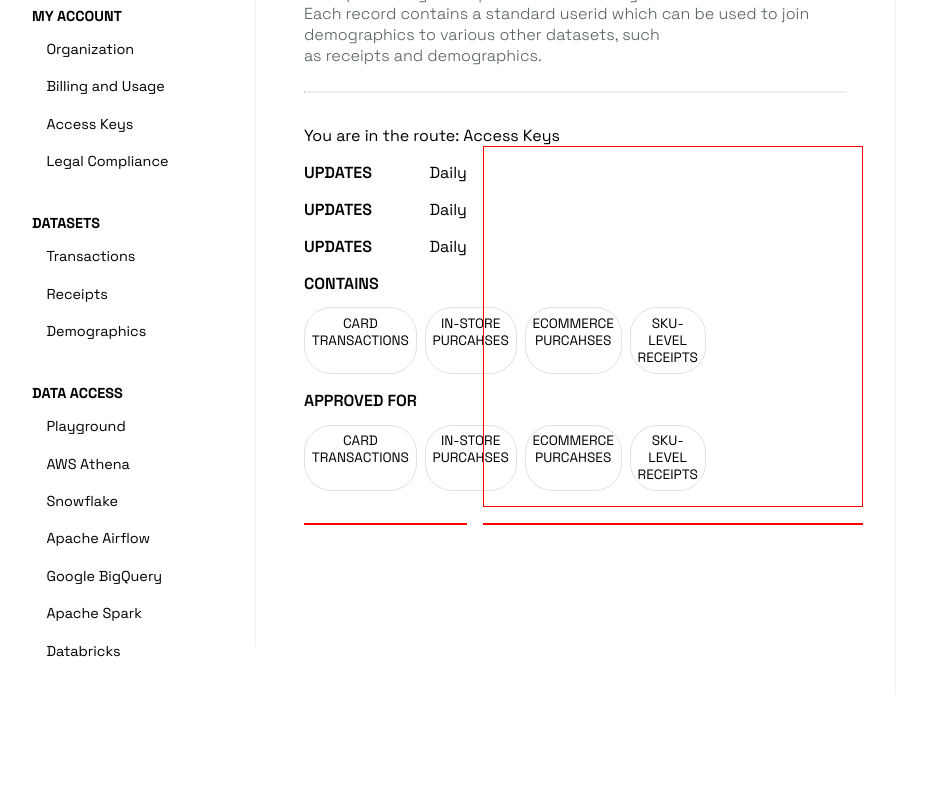
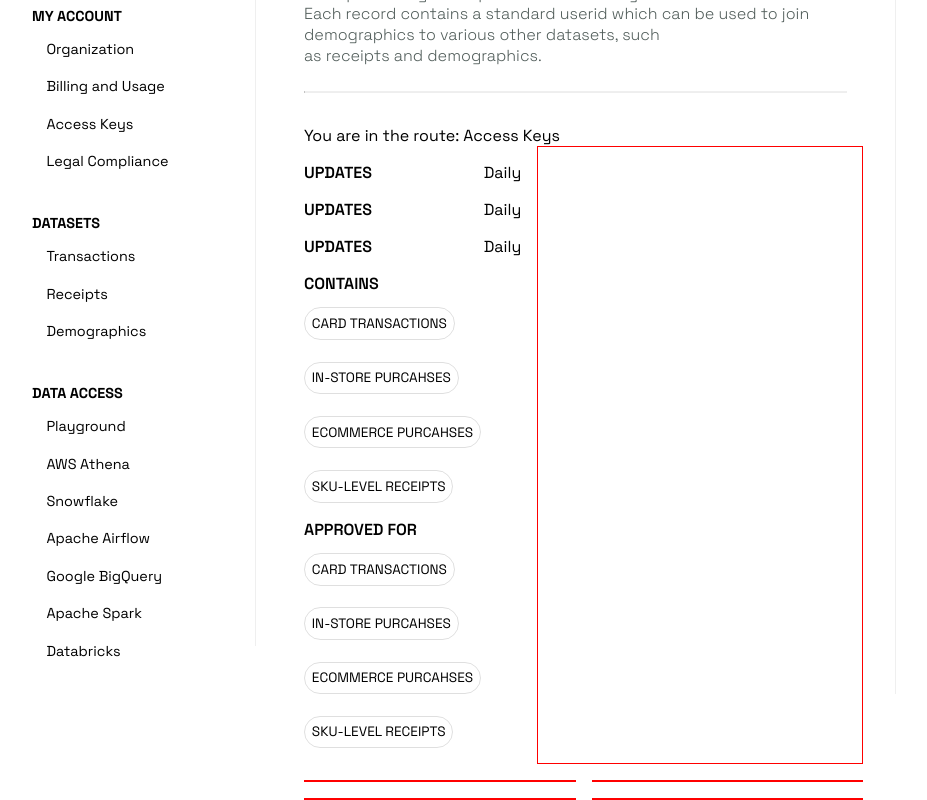
Before and after one commit to tiki/website-client-shop, a Vue app: page / in a window 1280 px wide. Shown: the part 186-986 px from the top of the page, without its empty margins (0-927 px from the left). Before the commit the page ends 880 px from the top, so only its background shows below. Built offline with nearby package versions, Linux system fonts and the light colour scheme.

Commit message:
wip: main content grid

```diff
--- a/src/DatasetContent/DatasetGrid.vue
+++ b/src/DatasetContent/DatasetGrid.vue
@@ -3,8 +3,12 @@ import DatasetStats from './DatasetStats.vue'
 </script>
 
 <template>
-  <div class="dataset-grid-container">
+  <div class="dataset-first-grid-container">
     <dataset-stats />
+    <div style="border: 1px solid red"></div>
+  </div>
+  <div class="dataset-last-grid-container">
+    <div style="border: 1px solid red"></div>
     <div style="border: 1px solid red"></div>
     <div style="border: 1px solid red"></div>
     <div style="border: 1px solid red"></div>
@@ -12,9 +16,15 @@ import DatasetStats from './DatasetStats.vue'
 </template>
 
 <style scoped>
-.dataset-grid-container {
+.dataset-first-grid-container {
   display: grid;
-  grid-template-columns: 30% 70%;
+  grid-template-columns: 40% 60%;
+  gap: 1em;
+}
+.dataset-last-grid-container {
+  margin-top: 1em;
+  display: grid;
+  grid-template-columns: 50% 50%;
   gap: 1em;
 }
 </style>
--- a/src/DatasetContent/DatasetStats.vue
+++ b/src/DatasetContent/DatasetStats.vue
@@ -49,6 +49,7 @@ defineProps({
 
 .tags-list {
   display: flex;
+  flex-flow: wrap;
   gap: 0.5em;
 }
 
@@ -57,6 +58,8 @@ defineProps({
 }
 
 .contain-item {
+  display: flex;
+  align-items: center;
   font-size: 0.85em;
   text-align: center;
   border: 1px solid #00000020;
```
